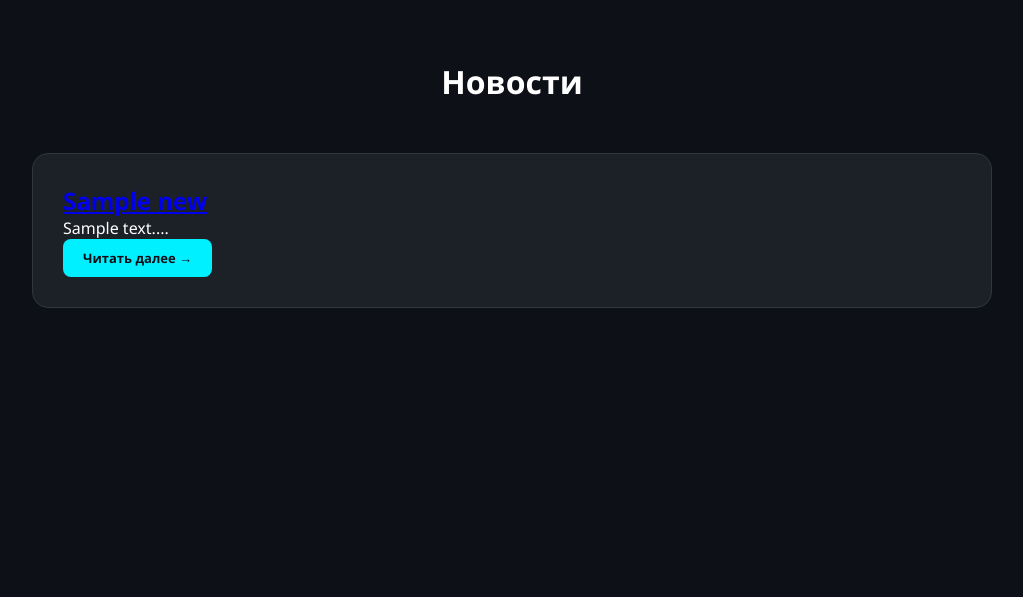
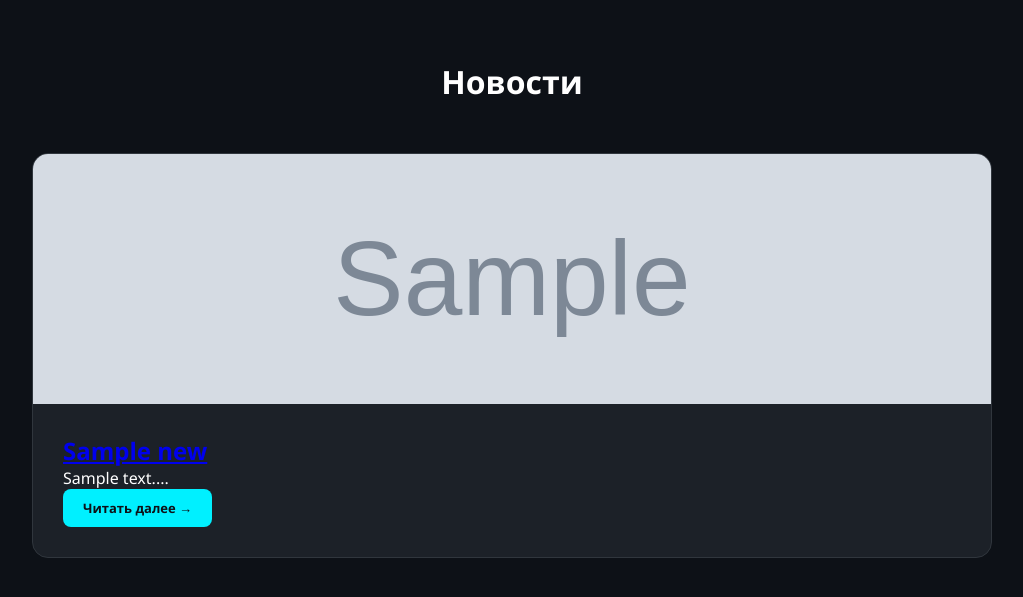
Before and after one commit to Xoma37rus/SiteCyberSport, a FastAPI app: page /news in a window 1280 px wide. Shown: the part 86-683 px from the top of the page, without its empty margins (128-1151 px from the left). Run offline with FastAPI, Linux system fonts and the light colour scheme; tables that the repository leaves empty hold one stand-in row (values such as "Sample post"); grey boxes marked "Sample" are stand-in pictures.

Commit message:
feat: добавлена картинка анонса для новостей на странице /news

```diff
--- a/static/style.css
+++ b/static/style.css
@@ -397,8 +397,15 @@ body {
     background: var(--bg-card);
     border: 1px solid var(--border-color);
     border-radius: 16px;
-    padding: 30px;
+    overflow: hidden;
 }
+.news-feed-image {
+    width: 100%;
+    height: 250px;
+    background-size: cover;
+    background-position: center;
+}
+.news-feed-content { padding: 30px; }
 .news-empty { text-align: center; padding: 80px 20px; color: var(--text-secondary); }
 
 .news-article-container {
--- a/templates/news.html
+++ b/templates/news.html
@@ -22,6 +22,11 @@
         <div class="news-feed">
             {% for news_item in news_list %}
             <article class="news-feed-item">
+                {% if news_item.image_url %}
+                <div class="news-feed-image" style="background-image: url('{{ news_item.image_url }}');"></div>
+                {% else %}
+                <div class="news-feed-image" style="background: linear-gradient(135deg, #00f0ff 0%, #3a86ff 100%);"></div>
+                {% endif %}
                 <div class="news-feed-content">
                     <h2><a href="/news/{{ news_item.id }}">{{ news_item.title }}</a></h2>
                     <p>{{ news_item.excerpt or news_item.content[:200] }}...</p>
```
